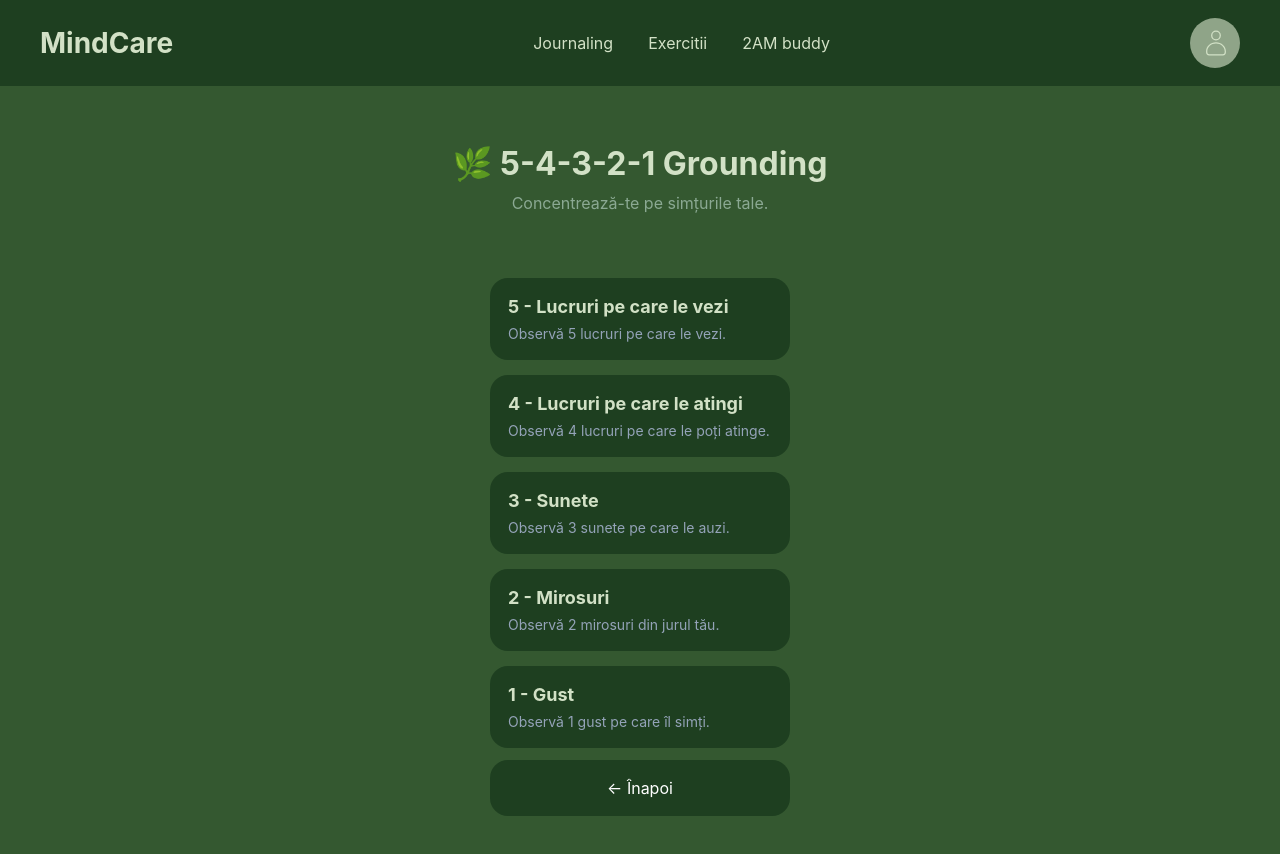
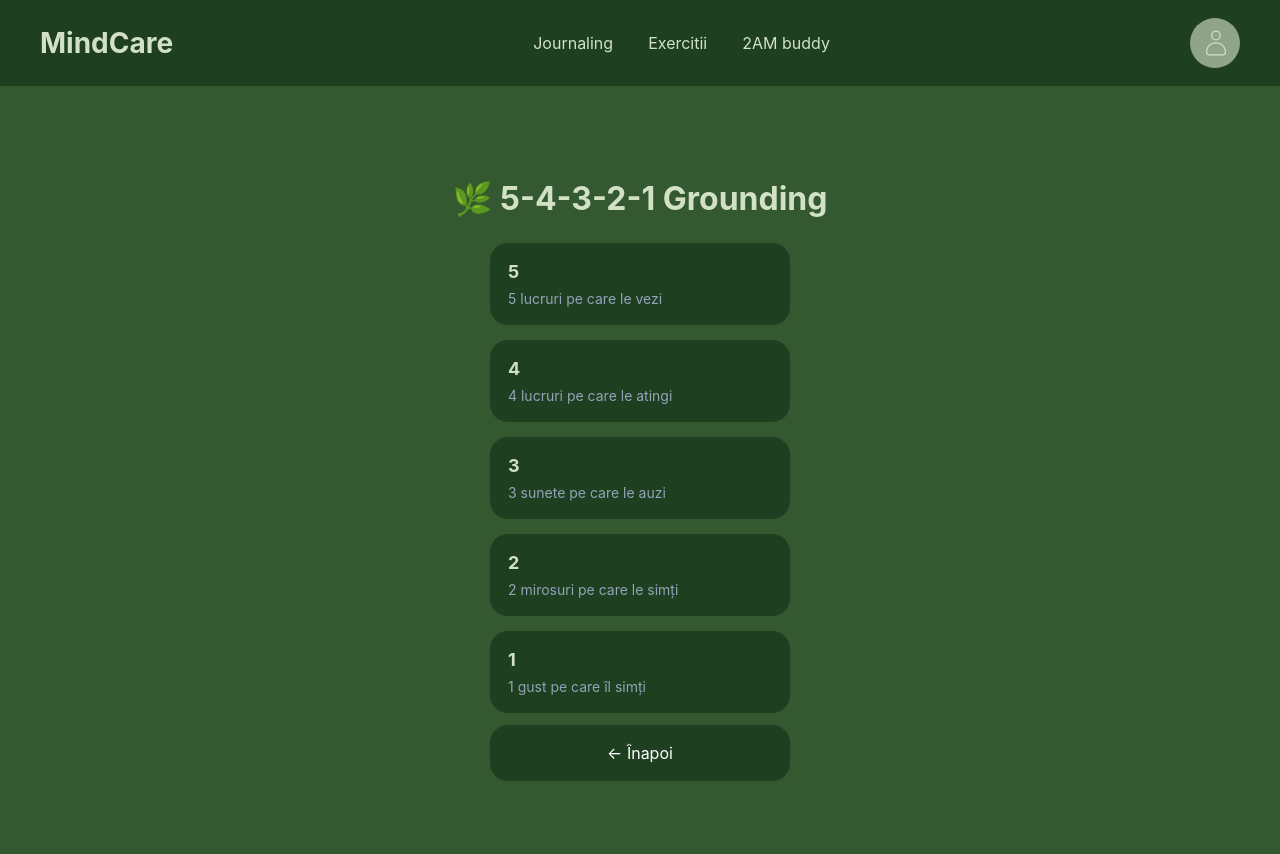
Before and after one commit to plouaincet/hackathon, a React (Vite) app: page /calm in a window 1280 px wide. Both pictures are taken after a click on the button "5-4-3-2-1 Grounding". Shown: the top 854 px of the page. Built offline with nearby package versions, Linux system fonts and the light colour scheme.

Commit message:
am facut respiratia

```diff
--- a/src/pages/Calm.jsx
+++ b/src/pages/Calm.jsx
@@ -1,38 +1,116 @@
-import { useState } from "react";
+import { useState, useEffect } from "react";
 
 export default function Calm(){
 
-    const [grounding, setGrounding] = useState(false);
+    const [activity, setActivity] = useState("");
 
 
-    if (grounding) {
+    // breathing states
+    const [breathing, setBreathing] = useState(false);
+    const [phase, setPhase] = useState("");
+    const [seconds, setSeconds] = useState(0);
+    const [round, setRound] = useState(1);
+
+
+    useEffect(() => {
+
+        if(!breathing) return;
+
+
+        const timer = setInterval(() => {
+
+            setSeconds(prev => {
+
+                if(prev <= 1){
+
+                    if(phase === "Inspiră"){
+
+                        setPhase("Ține");
+                        return 7;
+
+                    }
+
+
+                    if(phase === "Ține"){
+
+                        setPhase("Expiră");
+                        return 8;
+
+                    }
+
+
+                    if(phase === "Expiră"){
+
+                        if(round >= 4){
+
+                            setBreathing(false);
+                            setPhase("Terminat 🎉");
+                            return 0;
+
+                        }
+
+                        setRound(round + 1);
+                        setPhase("Inspiră");
+                        return 4;
+
+                    }
+
+                }
+
+                return prev - 1;
+
+            });
+
+
+        },1000);
+
+
+        return () => clearInterval(timer);
+
+
+    },[breathing, phase, round]);
+
+
+
+    function startBreathing(){
+
+        setBreathing(true);
+        setRound(1);
+        setPhase("Inspiră");
+        setSeconds(4);
+
+    }
+
+    function startBreathing(){
+
+    setBreathing(true);
+    setRound(1);
+    setPhase("Inspiră");
+    setSeconds(4);
+
+}
+
+function resetBreathing(){
+
+    setBreathing(false);
+    setPhase("");
+    setSeconds(0);
+    setRound(1);
+    setActivity("");
+
+}
+
+
+    // Grounding page
+
+    if(activity === "grounding"){
 
         const steps = [
-            {
-                number: "5",
-                title: "Lucruri pe care le vezi",
-                text: "Observă 5 lucruri pe care le vezi."
-            },
-            {
-                number: "4",
-                title: "Lucruri pe care le atingi",
-                text: "Observă 4 lucruri pe care le poți atinge."
-            },
-            {
-                number: "3",
-                title: "Sunete",
-                text: "Observă 3 sunete pe care le auzi."
-            },
-            {
-                number: "2",
-                title: "Mirosuri",
-                text: "Observă 2 mirosuri din jurul tău."
-            },
-            {
-                number: "1",
-                title: "Gust",
-                text: "Observă 1 gust pe care îl simți."
-            }
+            "5 lucruri pe care le vezi",
+            "4 lucruri pe care le atingi",
+            "3 sunete pe care le auzi",
+            "2 mirosuri pe care le simți",
+            "1 gust pe care îl simți"
         ];
 
 
@@ -42,27 +120,15 @@ export default function Calm(){
 
                 <h1>🌿 5-4-3-2-1 Grounding</h1>
 
-                <p className="subtitle">
-                    Concentrează-te pe simțurile tale.
-                </p>
-
 
                 <div className="grounding-list">
 
-                    {steps.map((step)=> (
+                    {steps.map((step,index)=>(
 
-                        <div
-                            className="grounding-box"
-                            key={step.number}
-                        >
+                        <div className="grounding-box" key={step}>
 
-                            <h2>
-                                {step.number} - {step.title}
-                            </h2>
-
-                            <p>
-                                {step.text}
-                            </p>
+                            <h2>{5-index}</h2>
+                            <p>{step}</p>
 
                         </div>
 
@@ -73,7 +139,7 @@ export default function Calm(){
 
                 <button
                     className="activity"
-                    onClick={() => setGrounding(false)}
+                    onClick={()=>setActivity("")}
                 >
                     ← Înapoi
                 </button>
@@ -81,9 +147,99 @@ export default function Calm(){
             </div>
 
         );
-
     }
 
+
+
+    // Breathing page
+
+    if(activity === "breathing"){
+
+        return (
+
+            <div className="page">
+
+                <h1>🌬️ Deep Breathing</h1>
+
+
+                <p className="subtitle">
+
+                    Inspiră 4 secunde, ține 7 secunde,
+                    expiră 8 secunde.
+                    <br/>
+                    Repetă de 3-4 ori.
+
+                </p>
+
+
+
+                {!breathing && phase !== "Terminat 🎉" && (
+
+                    <button
+                        className="activity"
+                        onClick={startBreathing}
+                    >
+                        ▶ Începe
+                    </button>
+
+                )}
+
+
+
+                {breathing && (
+
+                    <div className="sliderBox">
+
+                        <h2>
+                            Runda {round}/4
+                        </h2>
+
+
+                        <h1>
+                            {phase}
+                        </h1>
+
+
+                        <h2>
+                            {seconds}
+                        </h2>
+
+                    </div>
+
+                )}
+
+
+
+                {phase === "Terminat 🎉" && (
+
+                    <div className="sliderBox">
+
+                        <h2>
+                            Felicitări! Exercițiul este gata.
+                        </h2>
+
+                    </div>
+
+                )}
+
+
+
+                <button
+    className="activity"
+    onClick={resetBreathing}
+>
+    ← Înapoi
+</button>
+
+
+            </div>
+
+        );
+    }
+
+
+
+    // Main Calm page
 
     return (
 
@@ -94,13 +250,16 @@ export default function Calm(){
 
             <button
                 className="activity"
-                onClick={() => setGrounding(true)}
+                onClick={()=>setActivity("grounding")}
             >
                 5-4-3-2-1 Grounding
             </button>
 
 
-            <button className="activity">
+            <button
+                className="activity"
+                onClick={()=>setActivity("breathing")}
+            >
                 Deep Breathing
             </button>
 
@@ -113,4 +272,5 @@ export default function Calm(){
         </div>
 
     );
+
 }
```
